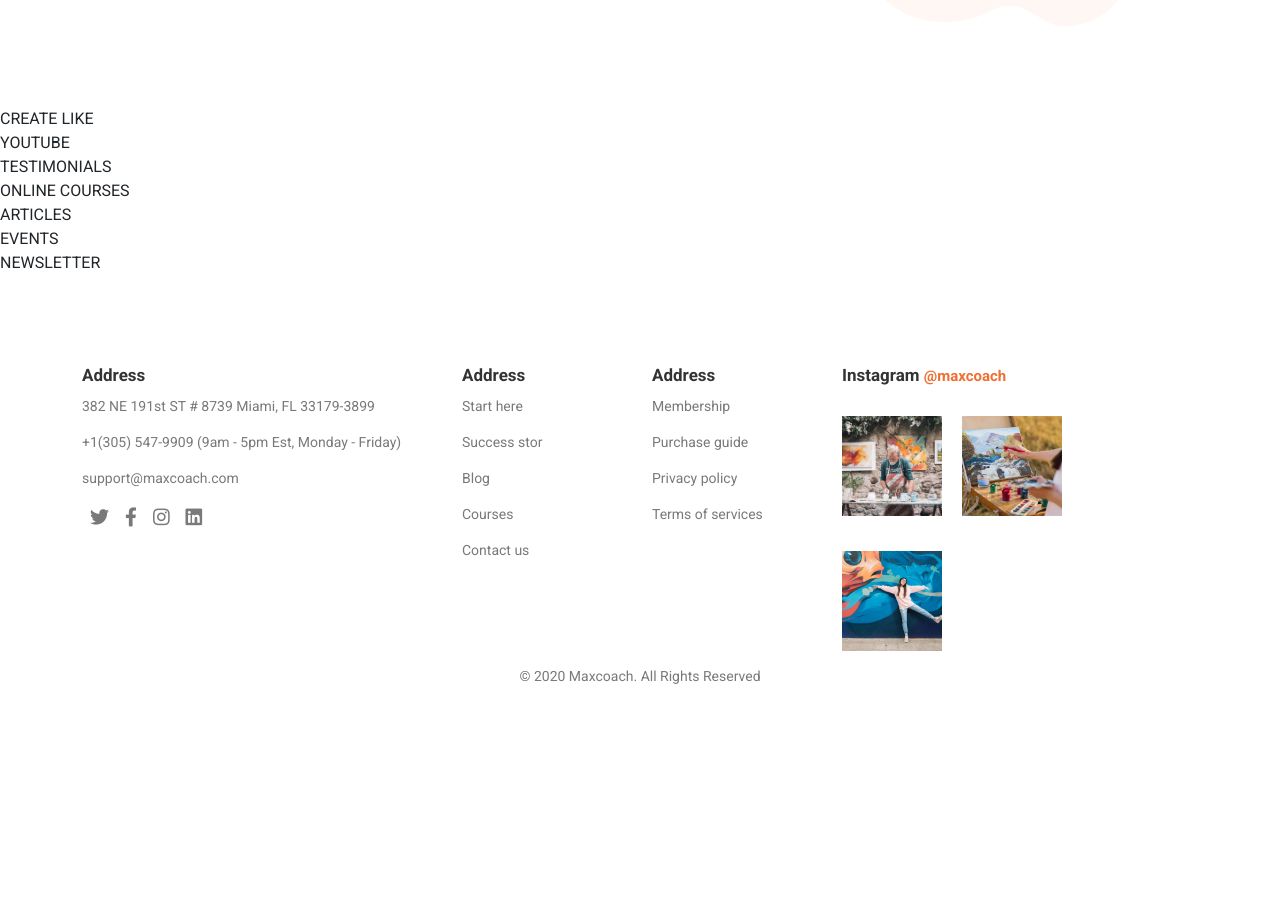
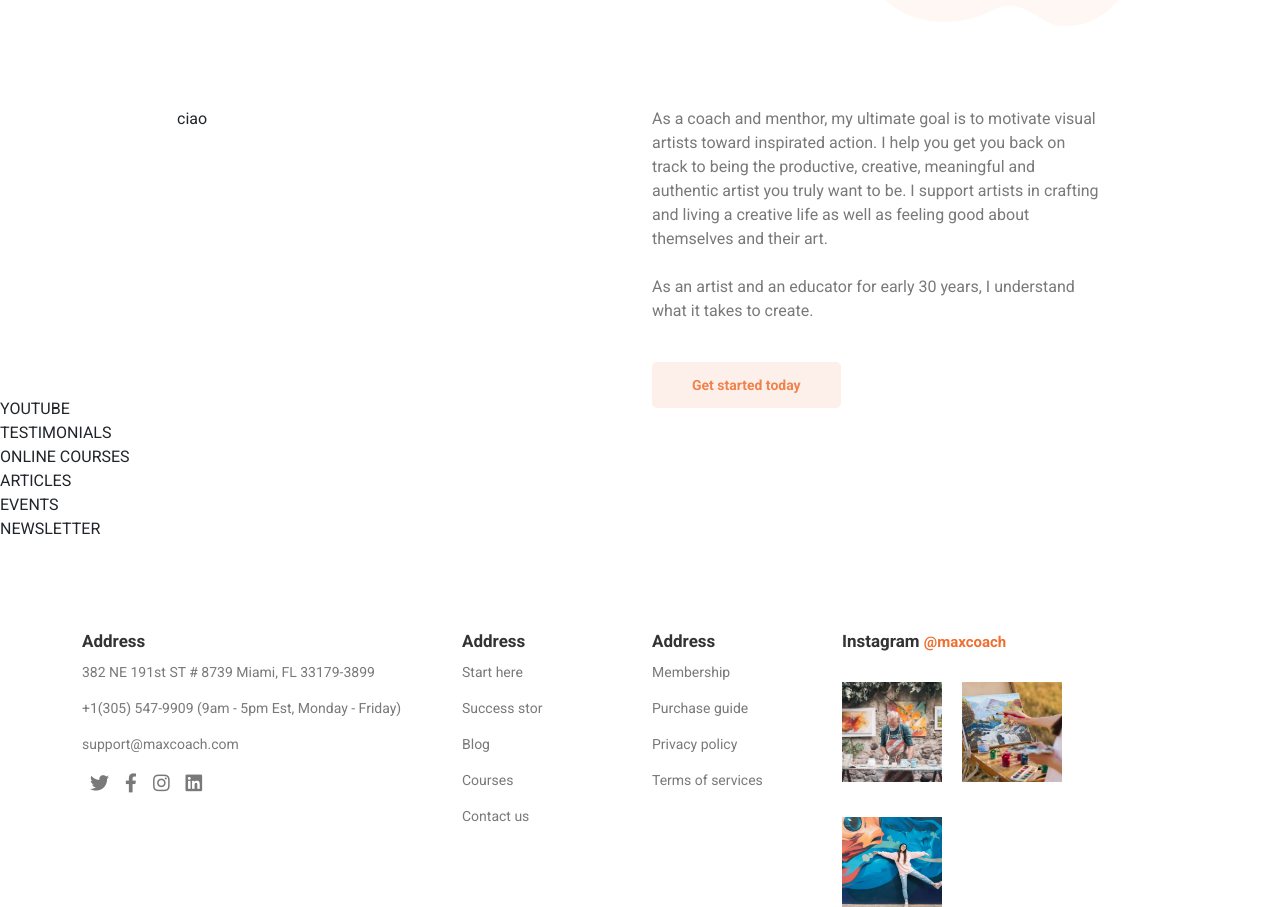
Before and after one commit to AndreaCasentini93/proj-html-vuejs, a Vue app: page / in a window 1280 px wide. Shown: the part 1224-2131 px from the top of the page. Before the commit the page ends 1947 px from the top, so only its background shows below. Built offline with nearby package versions, Linux system fonts and the light colour scheme; a small style sheet from the web is missing.

Commit message:
Create Like Column Right

```diff
--- a/src/assets/style/general.scss
+++ b/src/assets/style/general.scss
@@ -40,3 +40,9 @@ a {
     @include transition-type-1(color);
     @include transition-type-1(background-color);
 }
+
+.btn_type_3 {
+    @include button-layout-2($btn-2-color, $btn-2-bg-color, $btn-2-color-hover, $btn-2-bg-color-hover);
+    @include transition-type-1(color);
+    @include transition-type-1(background-color);
+}
--- a/src/assets/style/variables.scss
+++ b/src/assets/style/variables.scss
@@ -23,3 +23,8 @@ $bg-jumbotron: #FBF9F6;
 $btn-1-color: #ffffff;
 $btn-1-bg-color: #EF6F31;
 $btn-1-bg-color-hover: #6AC5F1;
+
+$btn-2-color: #F0824C;
+$btn-2-bg-color: #FDF0EA;
+$btn-2-color-hover: #FFFFFF;
+$btn-2-bg-color-hover: #F0824C;
--- a/src/components/CreateLike.vue
+++ b/src/components/CreateLike.vue
@@ -1,6 +1,30 @@
 <template>
     <section>
-        CREATE LIKE
+        <div class="container">
+            <div class="row">
+                <div class="col-10 offset-1">
+                    <div class="row">
+                        <!-- COLUMN LEFT -->
+                        <div class="col-12 col-md-6">
+                            ciao
+                        </div>
+                        <!-- /COLUMN LEFT -->
+
+                        <!-- COLUMN RIGHT -->
+                        <div class="col-12 col-md-6">
+                            <p>
+                                As a coach and menthor, my ultimate goal is to motivate visual artists toward inspirated action. I help you get you back on track to being the productive, creative, meaningful and authentic artist you truly want to be. I support artists in crafting and living a creative life as well as feeling good about themselves and their art.
+                                <br>
+                                <br>
+                                As an artist and an educator for early 30 years, I understand what it takes to create.
+                            </p>
+                            <a href="#" class="btn_type_3">Get started today</a>
+                        </div>
+                        <!-- /COLUMN RIGHT -->
+                    </div>
+                </div>
+            </div>
+        </div>
     </section>
 </template>
 
@@ -14,4 +38,8 @@ export default {
     @import '../assets/style/variables.scss';
     @import '../assets/style/mixins.scss';
 
+    p {
+        margin-bottom: 50px;
+        color: $base-color;
+    }
 </style>
```
